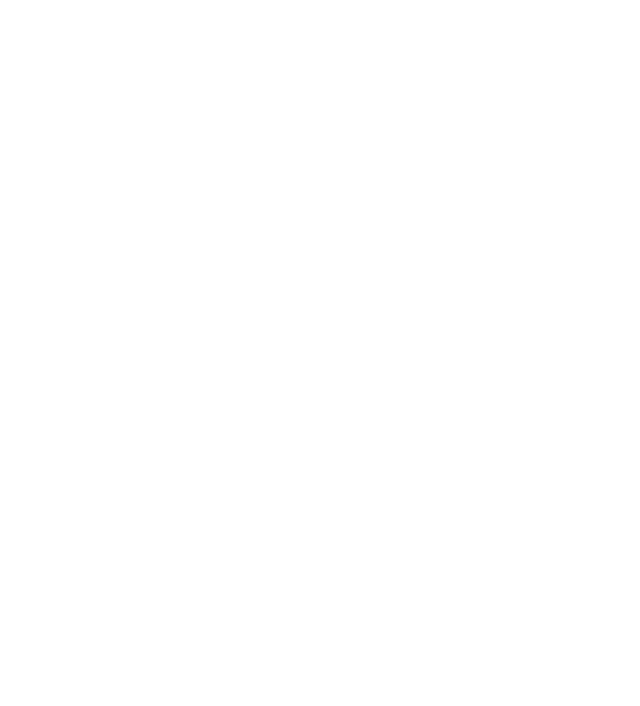
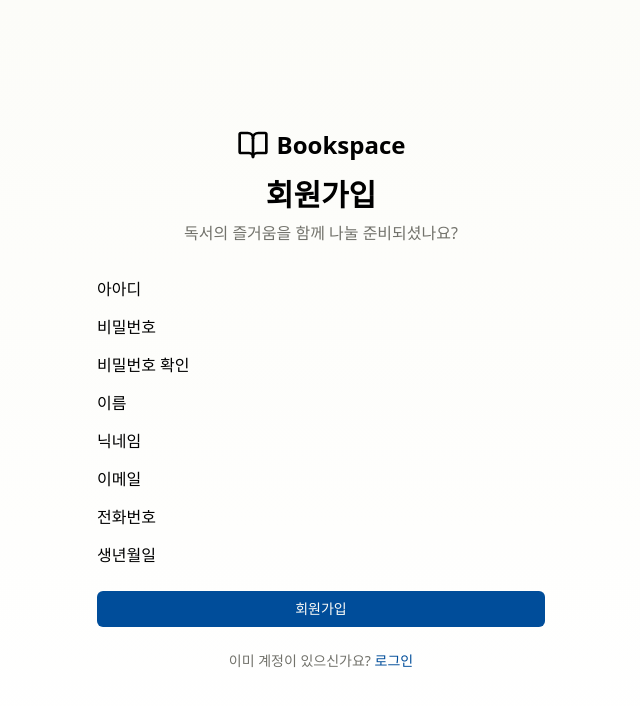
Before and after one commit to ssafy-northface/bookspace_, a Vue app in the folder BookSpace/frontend/: page /signup in a window 1280 px wide. Before the commit this address had no page. Shown: the top 706 px of the page, without its empty margins (319-959 px from the left). Built offline with nearby package versions, Linux system fonts and the light colour scheme.

Commit message:
[Feat] Sign In / Sing up View 구현 (#68)

```diff
--- a/BookSpace/frontend/src/components/ui/Button.vue
+++ b/BookSpace/frontend/src/components/ui/Button.vue
@@ -17,7 +17,7 @@
     variant: {
       type: String,
       default: "default",
-      validator: v =>
+      validator: (v) =>
         [
           "default",
           "destructive",
@@ -30,7 +30,7 @@
     size: {
       type: String,
       default: "default",
-      validator: v =>
+      validator: (v) =>
         ["default", "sm", "lg", "icon", "icon-sm", "icon-lg"].includes(v),
     },
     type: {
@@ -46,22 +46,35 @@
       default: "",
     },
   },
+
   computed: {
     buttonClass() {
       const base =
-        "inline-flex items-center justify-center gap-2 whitespace-nowrap rounded-md text-sm font-medium transition-all disabled:pointer-events-none disabled:opacity-50 [&_svg]:pointer-events-none [&_svg:not([class*='size-'])]:size-4 shrink-0 [&_svg]:shrink-0 outline-none focus-visible:border-ring focus-visible:ring-ring/50 focus-visible:ring-[3px] aria-invalid:ring-destructive/20 dark:aria-invalid:ring-destructive/40 aria-invalid:border-destructive";
+        "inline-flex items-center justify-center gap-2 whitespace-nowrap rounded-md text-sm font-medium " +
+        "transition-all duration-150 ease-out " +
+        "disabled:pointer-events-none disabled:opacity-50 " +
+        "[&_svg]:pointer-events-none [&_svg:not([class*='size-'])]:size-4 shrink-0 [&_svg]:shrink-0 " +
+        "outline-none focus-visible:border-ring focus-visible:ring-ring/50 focus-visible:ring-[3px] " +
+        "aria-invalid:ring-destructive/20 dark:aria-invalid:ring-destructive/40 aria-invalid:border-destructive " +
+        "active:scale-95";
+
       const variants = {
-        default: "bg-primary text-primary-foreground hover:bg-primary/90",
+        default:
+          "bg-primary text-primary-foreground hover:bg-primary/90 active:bg-primary/80",
         destructive:
-          "bg-destructive text-white hover:bg-destructive/90 focus-visible:ring-destructive/20 dark:focus-visible:ring-destructive/40 dark:bg-destructive/60",
+          "bg-destructive text-white hover:bg-destructive/90 active:bg-destructive/80 " +
+          "focus-visible:ring-destructive/20 dark:focus-visible:ring-destructive/40 dark:bg-destructive/60",
         outline:
-          "border bg-background shadow-xs hover:bg-accent hover:text-accent-foreground dark:bg-input/30 dark:border-input dark:hover:bg-input/50",
+          "border bg-background shadow-xs hover:bg-accent hover:text-accent-foreground " +
+          "active:bg-accent/60 active:text-accent-foreground/80 " /* ← active 추가 */ +
+          "dark:bg-input/30 dark:border-input dark:hover:bg-input/50",
         secondary:
-          "bg-secondary text-secondary-foreground hover:bg-secondary/80",
+          "bg-secondary text-secondary-foreground hover:bg-secondary/80 active:bg-secondary/70",
         ghost:
-          "hover:bg-accent hover:text-accent-foreground dark:hover:bg-accent/50",
-        link: "text-primary underline-offset-4 hover:underline",
+          "hover:bg-accent hover:text-accent-foreground active:bg-accent/60 dark:hover:bg-accent/50",
+        link: "text-primary underline-offset-4 hover:underline active:text-primary/70",
       };
+
       const sizes = {
         default: "h-9 px-4 py-2 has-[>svg]:px-3",
         sm: "h-8 rounded-md gap-1.5 px-3 has-[>svg]:px-2.5",
@@ -70,6 +83,7 @@
         "icon-sm": "size-8",
         "icon-lg": "size-10",
       };
+
       return [
         base,
         variants[this.variant],
--- /dev/null
+++ b/BookSpace/frontend/src/components/ui/Input.vue
@@ -0,0 +1,56 @@
+<template>
+  <InputText
+    v-model="model"
+    :type="type"
+    :placeholder="placeholder"
+    :class="computedClasses"
+    v-bind="attrs"
+  />
+</template>
+
+<script setup>
+import { computed, useAttrs } from "vue";
+import InputText from "primevue/inputtext";
+
+const props = defineProps({
+  modelValue: {
+    type: [String, Number],
+    default: "",
+  },
+  type: {
+    type: String,
+    default: "text",
+  },
+  placeholder: {
+    type: String,
+    default: "",
+  },
+  class: {
+    type: String,
+    default: "",
+  },
+});
+
+const emit = defineEmits(["update:modelValue"]);
+
+// v-model 연결
+const model = computed({
+  get: () => props.modelValue,
+  set: (val) => emit("update:modelValue", val),
+});
+
+// Tailwind + PrimeVue 조합 스타일
+const computedClasses = computed(() => {
+  return [
+    "w-full rounded-md px-3 py-2 text-sm",
+    "border border-[color:var(--border)] bg-[var(--background)] text-[var(--foreground)]",
+    "placeholder:text-[color:var(--muted-foreground)]",
+    "focus-visible:ring-[3px] focus-visible:ring-[color:var(--ring)]/50 focus-visible:border-[color:var(--ring)]",
+    "disabled:opacity-50 disabled:cursor-not-allowed",
+    props.class,
+  ];
+});
+
+// 나머지 속성 모두 전달
+const attrs = useAttrs();
+</script>
--- a/BookSpace/frontend/src/views/HomeView.vue
+++ b/BookSpace/frontend/src/views/HomeView.vue
@@ -1,3 +1,4 @@
+<<<<<<< Updated upstream
 <script setup>
 import { ref } from "vue";
 import Switch from "@/components/ui/Switch.vue";
--- a/BookSpace/frontend/src/views/LoginView.vue
+++ /dev/null
@@ -1,13 +0,0 @@
-<template>
-    <div>
-        <h2>로그인 페이지</h2>
-    </div>
-</template>
-
-<script setup>
-
-</script>
-
-<style scoped>
-
-</style>
--- /dev/null
+++ b/BookSpace/frontend/src/views/SignInView.vue
@@ -0,0 +1,64 @@
+<template>
+  <div
+    class="flex min-h-screen flex-col items-center justify-center bg-gradient-to-b from-background to-muted/20 px-4"
+  >
+    <div class="w-full max-w-md">
+      <!-- 로고 -->
+      <div class="mb-8 text-center">
+        <RouterLink to="/" class="inline-flex items-center gap-2 mb-4">
+          <BookOpen class="h-8 w-8" />
+          <span class="text-2xl font-semibold">Bookspace</span>
+        </RouterLink>
+
+        <h1 class="text-3xl font-bold">로그인</h1>
+        <p class="mt-2 text-muted-foreground">
+          독서의 즐거움을 함께 나누어보세요
+        </p>
+      </div>
+
+      <div class="space-y-4">
+        <Input v-model="email" type="email" placeholder="이메일" />
+
+        <Input v-model="password" type="password" placeholder="비밀번호" />
+      </div>
+
+      <!-- 버튼 -->
+      <Button class="w-full mt-6" @click="login"> 로그인 </Button>
+
+      <!-- 회원가입 링크 -->
+      <p class="mt-6 text-center text-sm text-muted-foreground">
+        계정이 없으신가요?
+        <RouterLink
+          to="/signup"
+          class="font-medium text-primary hover:underline"
+        >
+          회원가입
+        </RouterLink>
+      </p>
+    </div>
+  </div>
+</template>
+
+<script setup>
+import { ref } from "vue";
+import { RouterLink } from "vue-router";
+import { BookOpen } from "lucide-vue-next";
+import Input from "@/components/ui/Input.vue";
+import Button from "@/components/ui/Button.vue";
+
+// 상태
+const email = ref("");
+const password = ref("");
+
+// 로그인 함수
+const login = () => {
+  console.log("Email:", email.value);
+  console.log("Password:", password.value);
+
+  // 서버 전달 가능
+  // await axios.post("/api/login", {
+  //   email: email.value,
+  //   password: password.value
+  // });
+};
+</script>
--- a/BookSpace/frontend/src/views/SignupView.vue
+++ b/BookSpace/frontend/src/views/SignupView.vue
@@ -1,13 +1,87 @@
 <template>
-    <div>
-        <h2>회원가입 페이지</h2>
+  <div
+    class="flex min-h-screen flex-col items-center justify-center bg-gradient-to-b from-background to-muted/20 px-4"
+  >
+    <div class="w-full max-w-md">
+      <!-- 로고 -->
+      <div class="mb-8 text-center">
+        <RouterLink to="/" class="inline-flex items-center gap-2 mb-4">
+          <BookOpen class="h-8 w-8" />
+          <span class="text-2xl font-semibold">Bookspace</span>
+        </RouterLink>
+
+        <h1 class="text-3xl font-bold">회원가입</h1>
+        <p class="mt-2 text-muted-foreground">
+          독서의 즐거움을 함께 나눌 준비되셨나요?
+        </p>
+      </div>
+
+      <!-- 입력 필드 -->
+      <div class="space-y-4">
+        <Input v-model="id" type="text" placeholder="아아디" />
+
+        <Input v-model="password" type="password" placeholder="비밀번호" />
+
+        <Input
+          v-model="confirmPassword"
+          type="password"
+          placeholder="비밀번호 확인"
+        />
+
+        <Input v-model="name" type="email" placeholder="이름" />
+
+        <Input v-model="nickname" type="text" placeholder="닉네임" />
+
+        <Input v-model="email" type="email" placeholder="이메일" />
+
+        <Input v-model="number" type="email" placeholder="전화번호" />
+
+        <Input v-model="number" type="email" placeholder="생년월일" />
+      </div>
+
+      <!-- 회원가입 버튼 -->
+      <!-- 버튼 -->
+      <Button class="w-full mt-6" @click="login"> 회원가입 </Button>
+
+      <!-- 로그인 페이지로 이동 -->
+      <p class="mt-6 text-center text-sm text-muted-foreground">
+        이미 계정이 있으신가요?
+        <RouterLink
+          to="/login"
+          class="font-medium text-primary hover:underline"
+        >
+          로그인
+        </RouterLink>
+      </p>
     </div>
+  </div>
 </template>
 
 <script setup>
+import { ref } from "vue";
+import { RouterLink } from "vue-router";
+import Input from "@/components/ui/Input.vue";
+import { BookOpen } from "lucide-vue-next";
+import Button from "@/components/ui/Button.vue";
 
+// 입력 상태
+const email = ref("");
+const password = ref("");
+const confirmPassword = ref("");
+const nickname = ref("");
+
+// 회원가입 실행
+const signup = () => {
+  console.log("email:", email.value);
+  console.log("password:", password.value);
+  console.log("confirmPassword:", confirmPassword.value);
+  console.log("nickname:", nickname.value);
+
+  // TODO: 서버 요청 작성
+  // await axios.post("/api/signup", {
+  //   email: email.value,
+  //   password: password.value,
+  //   nickname: nickname.value
+  // });
+};
 </script>
-
-<style scoped>
-
-</style>
--- a/BookSpace/frontend/vite.config.js
+++ b/BookSpace/frontend/vite.config.js
@@ -10,5 +10,6 @@
     alias: {
       "@": fileURLToPath(new URL("./src", import.meta.url)),
     },
+    extensions: [".js", ".ts", ".vue", ".json"], // 파일 확장자 자동 인식
   },
 });
```
Also changed, not shown: BookSpace/frontend/src/router/index.js (+48 -4 lines).
